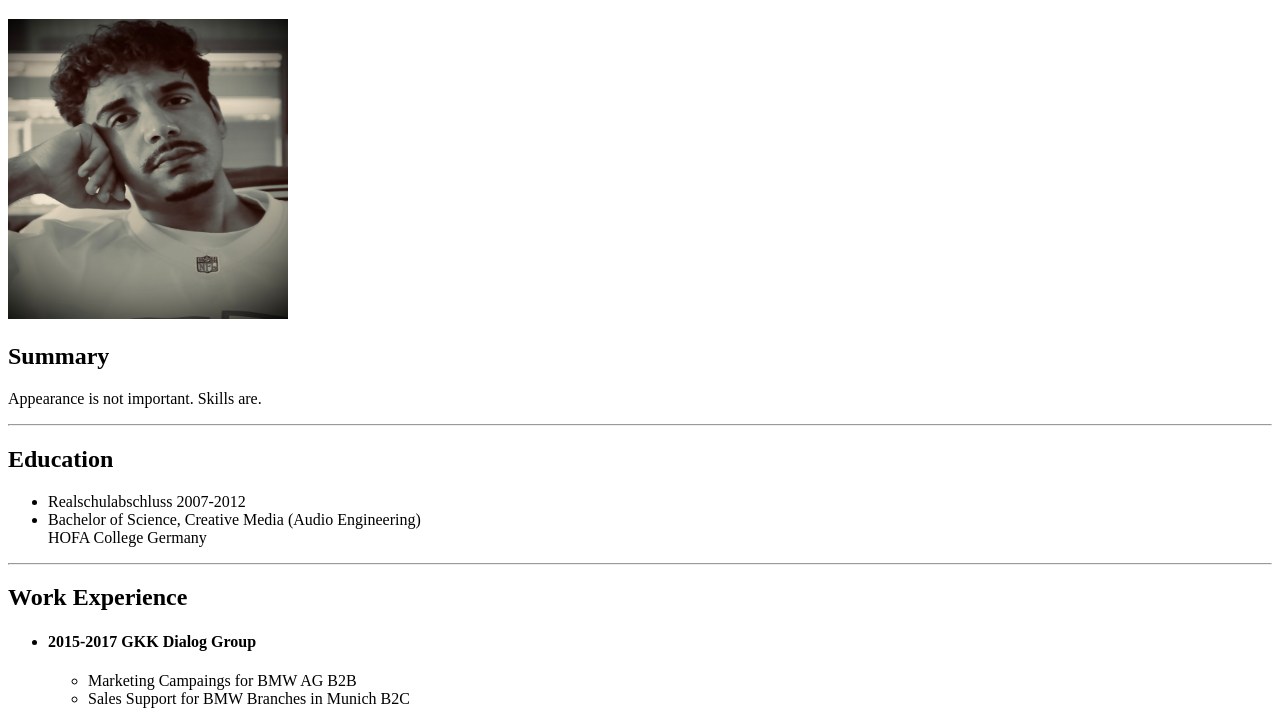
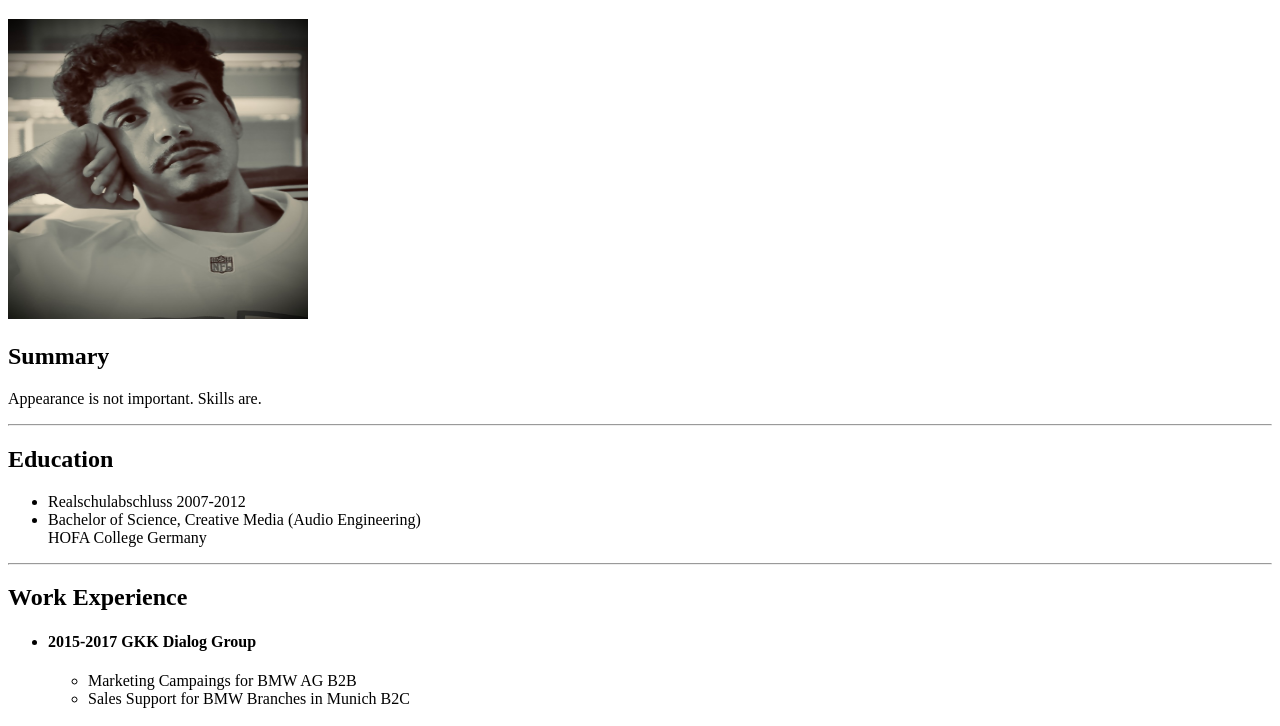
Before and after one commit to OGSambo85/Resume, a plain HTML site: page index.html in a window 1280 px wide. Shown: the part 61-787 px from the top of the page. Drawn offline with Linux system fonts and the light colour scheme.

Commit message:
index.html aktualisieren

```diff
--- a/index.html
+++ b/index.html
@@ -6,7 +6,7 @@
     </head>
     <body>
         <h1>Samy Said</h1>
-        <img src="./assets/pict231001_1810380000.jpeg" height="300" width="280">
+        <img src="./assets/pict231001_1810380000.jpeg" height="300" width="300">
         <h2>Summary</h2>
         <p>Appearance is not important. Skills are.</p>
         <hr/>
```
